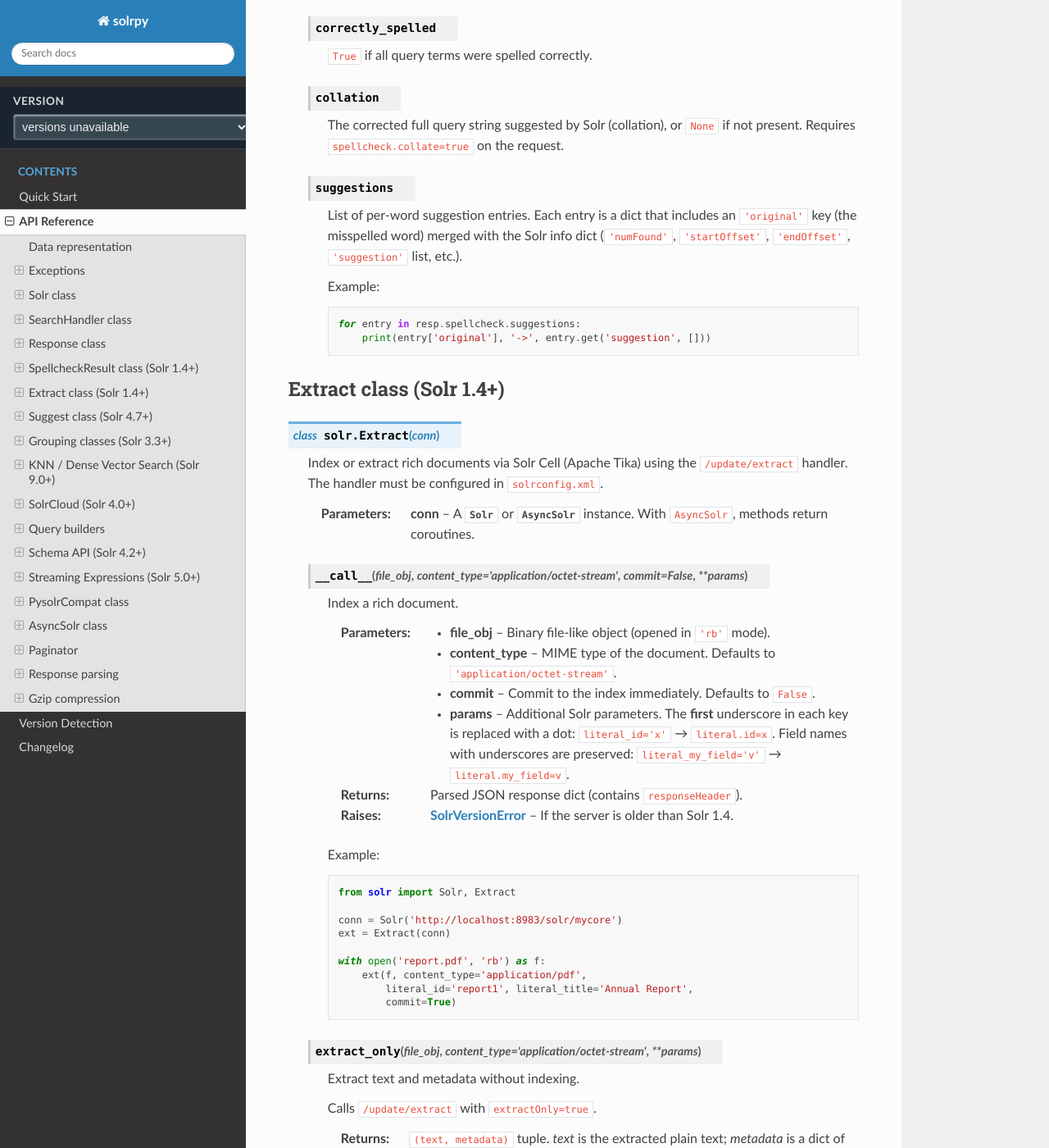
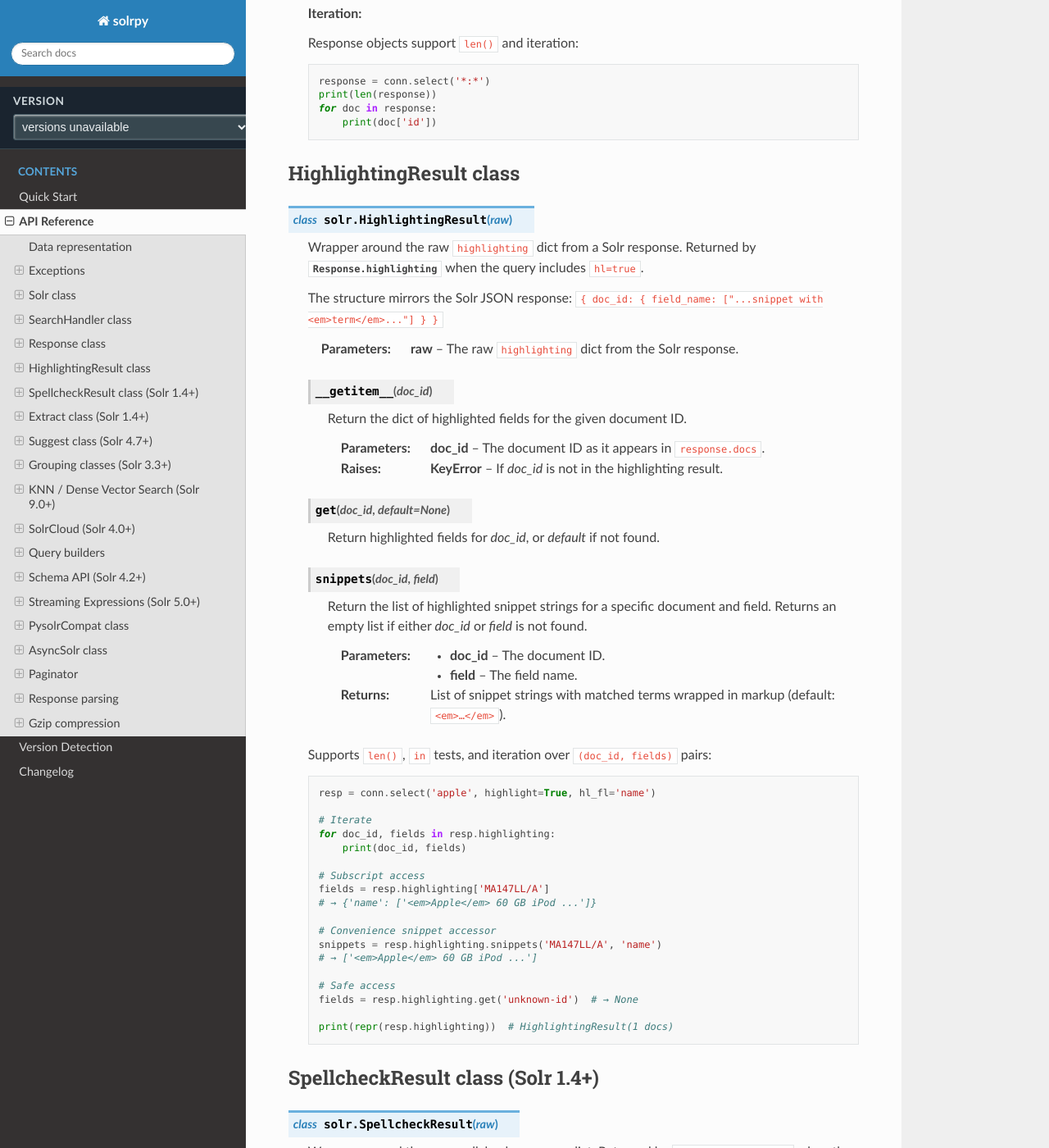
Before and after one commit to search5/solrpy, a Sphinx documentation site: the page built from docs/reference.rst, in a window 1280 px wide and 1400 px high, scrolled down 9554 px. Shown: the whole window at 82% size. Built offline with Sphinx 7.4.7 and the Read the Docs theme 3.1.0, drawn with Linux system fonts in a browser that asks for light colours; comment, search, counter and statistics services are not loaded; some of the changed text lies outside the part shown.

Commit message:
docs: add HighlightingResult and SolrPage.highlighting to reference
- Response.highlighting attribute with usage example
- HighlightingResult class: __getitem__, get(), snippets(), iteration
- SolrPage.highlighting attribute with paginator usage example

Co-Authored-By: Claude Sonnet 4.6 <noreply@anthropic.com>

```diff
--- a/docs/reference.rst
+++ b/docs/reference.rst
@@ -435,6 +435,26 @@ Response class
           for group in resp.grouped['category'].groups:
               print(group.groupValue, len(group.doclist))
 
+   **Highlighting:**
+
+   .. attribute:: Response.highlighting
+
+      A :class:`HighlightingResult` object when the response contains
+      highlighting data, otherwise not present. Enable highlighting by passing
+      ``highlight=True`` (or a list of field names) to ``select()``, or by
+      including ``hl='true'`` in query parameters.
+
+      Example::
+
+          resp = conn.select('apple', highlight=True, hl_fl='name,description')
+          for doc_id, fields in resp.highlighting:
+              for field_name, snippets in fields.items():
+                  print(doc_id, field_name, snippets)
+
+          # Access snippets for a specific document and field
+          snippets = resp.highlighting.snippets('MA147LL/A', 'name')
+          # → ['<em>Apple</em> 60 GB iPod with Video Playback Black']
+
    **Spellcheck (Solr 1.4+):**
 
    .. attribute:: Response.spellcheck
@@ -458,6 +478,64 @@ Response class
        print(len(response))
        for doc in response:
            print(doc['id'])
+
+
+HighlightingResult class
+------------------------
+
+.. class:: HighlightingResult(raw)
+
+   Wrapper around the raw ``highlighting`` dict from a Solr response. Returned
+   by :attr:`Response.highlighting` when the query includes ``hl=true``.
+
+   The structure mirrors the Solr JSON response:
+   ``{ doc_id: { field_name: ["...snippet with <em>term</em>..."] } }``
+
+   :param raw: The raw ``highlighting`` dict from the Solr response.
+
+   .. method:: HighlightingResult.__getitem__(doc_id)
+
+      Return the dict of highlighted fields for the given document ID.
+
+      :param doc_id: The document ID as it appears in ``response.docs``.
+      :raises KeyError: If *doc_id* is not in the highlighting result.
+
+   .. method:: HighlightingResult.get(doc_id, default=None)
+
+      Return highlighted fields for *doc_id*, or *default* if not found.
+
+   .. method:: HighlightingResult.snippets(doc_id, field)
+
+      Return the list of highlighted snippet strings for a specific document
+      and field. Returns an empty list if either *doc_id* or *field* is not
+      found.
+
+      :param doc_id: The document ID.
+      :param field: The field name.
+      :returns: List of snippet strings with matched terms wrapped in markup
+                (default: ``<em>…</em>``).
+
+   Supports ``len()``, ``in`` tests, and iteration over ``(doc_id, fields)``
+   pairs::
+
+       resp = conn.select('apple', highlight=True, hl_fl='name')
+
+       # Iterate
+       for doc_id, fields in resp.highlighting:
+           print(doc_id, fields)
+
+       # Subscript access
+       fields = resp.highlighting['MA147LL/A']
+       # → {'name': ['<em>Apple</em> 60 GB iPod ...']}
+
+       # Convenience snippet accessor
+       snippets = resp.highlighting.snippets('MA147LL/A', 'name')
+       # → ['<em>Apple</em> 60 GB iPod ...']
+
+       # Safe access
+       fields = resp.highlighting.get('unknown-id')  # → None
+
+       print(repr(resp.highlighting))  # HighlightingResult(1 docs)
 
 
 SpellcheckResult class (Solr 1.4+)
@@ -1663,6 +1741,23 @@ Paginator
 
       List of documents on this page.
 
+   .. attribute:: highlighting
+
+      A :class:`HighlightingResult` object for this page's results, or
+      ``None`` if highlighting was not requested. Each page fetches its own
+      highlighting data from Solr, so snippets correspond exactly to the
+      documents in :attr:`object_list`.
+
+      Example::
+
+          paginator = SolrPaginator(conn.select('apple', highlight=True,
+                                               hl_fl='name'))
+          page = paginator.page(2)
+          if page.highlighting:
+              for doc in page.object_list:
+                  snippets = page.highlighting.snippets(doc['id'], 'name')
+                  print(doc['id'], snippets)
+
    .. method:: has_next()
    .. method:: has_previous()
    .. method:: has_other_pages()
```
